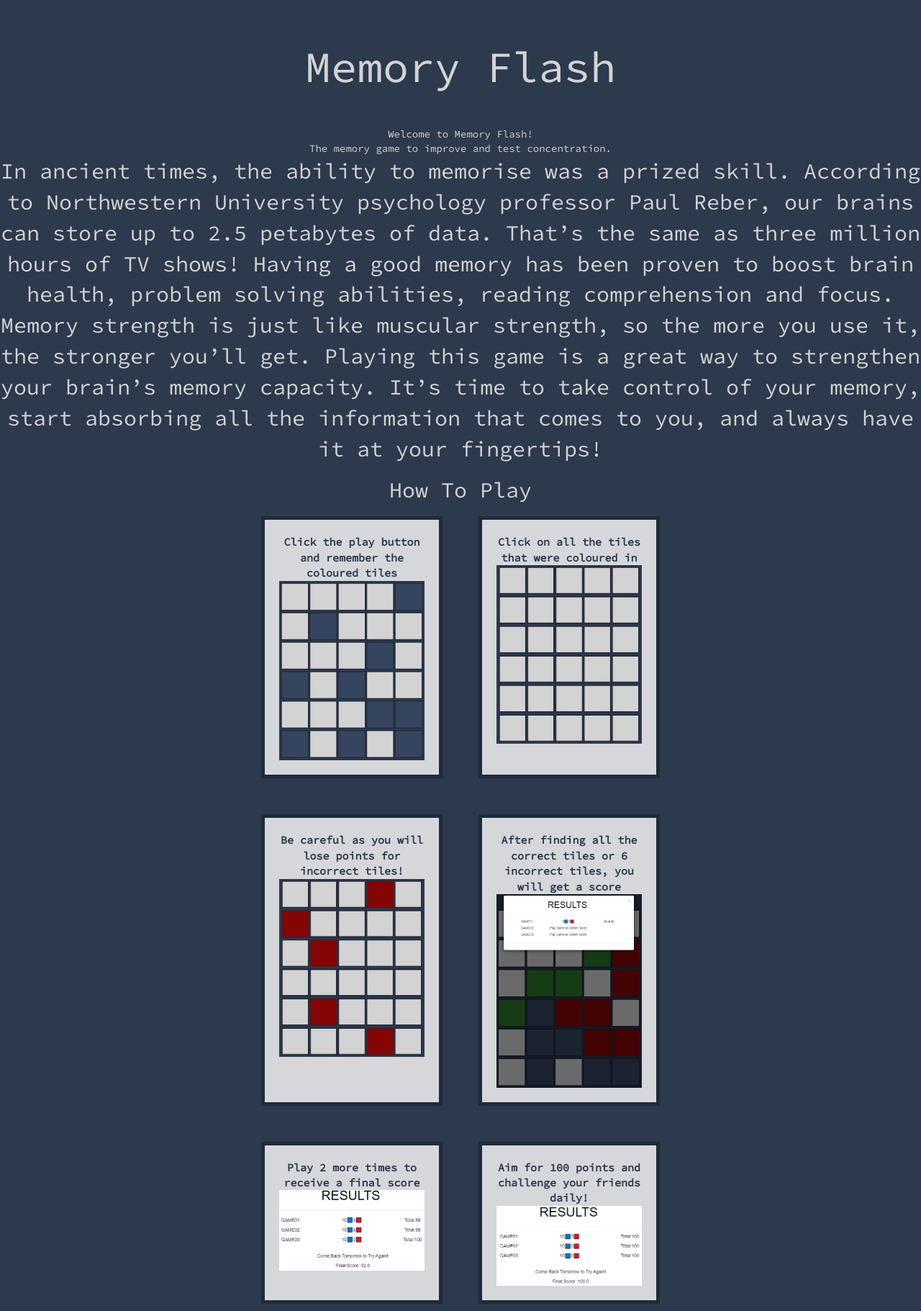
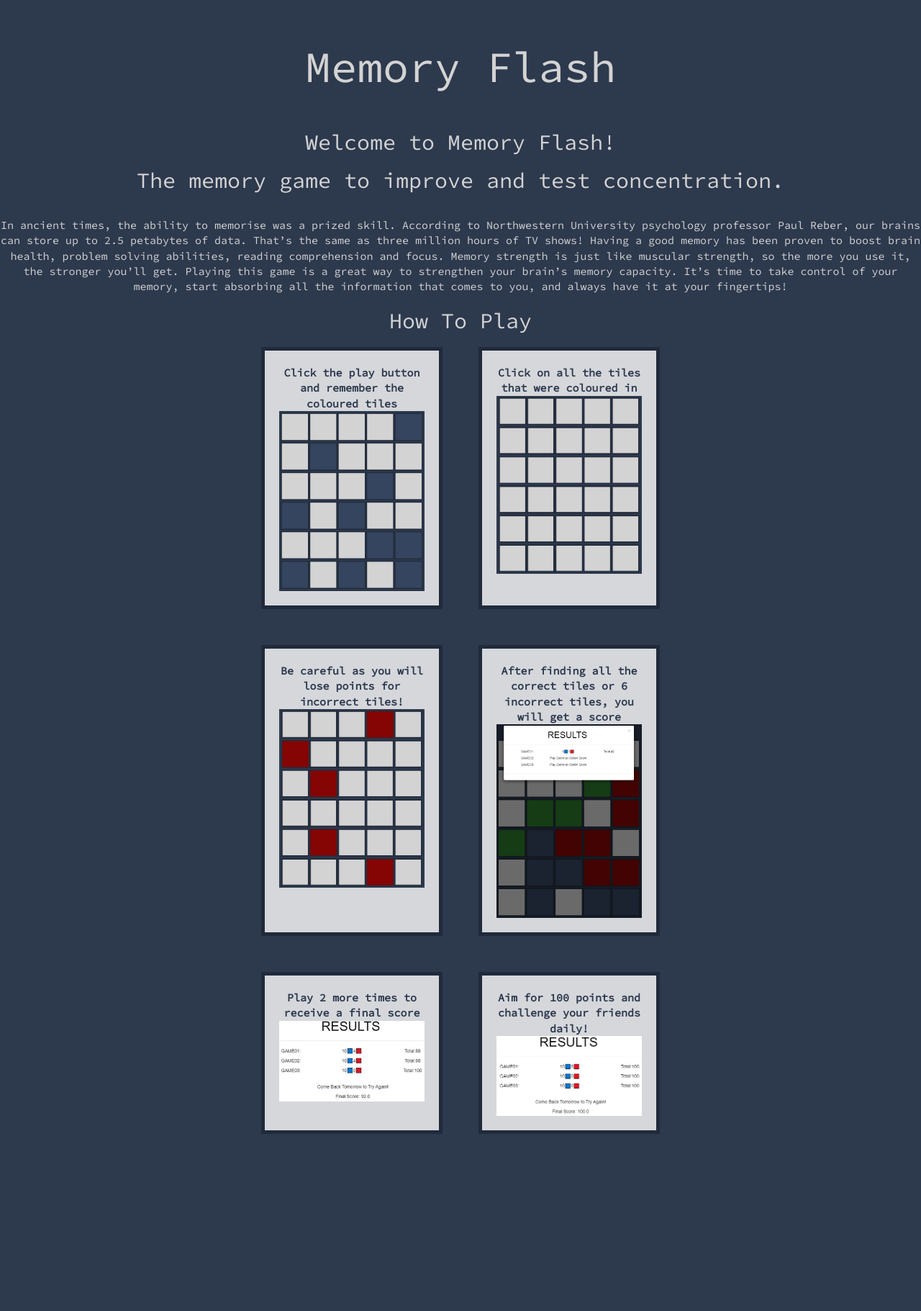
Before and after one commit to jakobdorian/CITS3403-Project, a Flask app: page / in a window 1280 px wide. Shown: the part 52-1873 px from the top of the page at 72% size. After the commit the page ends 1627 px from the top, so only its background shows below. Run offline with Flask 2, Linux system fonts and the light colour scheme; some libraries are stand-ins or nearby versions.

Commit message:
Home page Styling
Css changes.

```diff
--- a/app/static/css/stylesheet.css
+++ b/app/static/css/stylesheet.css
@@ -11,6 +11,12 @@ h1 {
     font-size: 60px;
 }
 
+ul{
+    display: inline-block;
+    text-align: left;
+    list-style-type: square;
+}
+
 button, input {
     color: black !important;
 }
@@ -19,6 +25,12 @@ img{
     max-width: 100%;
     max-height: 100%;
     object-fit: fill;
+}
+
+.para{
+    max-width: 1300px;
+    margin: auto;
+    font-size: 15px;
 }
 
 .empty{
@@ -81,11 +93,7 @@ body {
     font-family: 'Source Code Pro', monospace;
 }
 
-ul{
-    display: inline-block;
-    text-align: left;
-    list-style-type: square;
-}
+
 
 a {
     color: lightgrey !important;
--- a/app/templates/home.html
+++ b/app/templates/home.html
@@ -1,36 +1,70 @@
-{% extends "base.html"%}
-
-{% block content %}
+{% extends "base.html"%} {% block content %}
 <h1>Memory Flash</h1>
 
-    <div class = "center">
-        <p1>Welcome to Memory Flash!  </p1> <br>
+<div class="center">
+  <p>Welcome to Memory Flash! </p>
+  <p>The memory game to improve and test concentration.</p><br />
 
-        <p2>The memory game to improve and test concentration.</p2>
-        <p> In ancient times, the ability to memorise was a prized skill. According to Northwestern University psychology professor Paul Reber, our brains can store up to 2.5 petabytes of data. That’s the same as three million hours of TV shows! Having a good memory has been proven to boost brain health, problem solving abilities, reading comprehension and focus. Memory strength is just like muscular strength, so the more you use it, the stronger you’ll get. Playing this game is a great way to strengthen your brain’s memory capacity. It’s time to take control of your memory, start absorbing all the information that comes to you, and always have it at your fingertips!</p>
+  <div class="para">
+  <p1>
+    In ancient times, the ability to memorise was a prized skill. According to
+    Northwestern University psychology professor Paul Reber, our brains can
+    store up to 2.5 petabytes of data. That’s the same as three million hours of
+    TV shows! Having a good memory has been proven to boost brain health,
+    problem solving abilities, reading comprehension and focus. Memory strength
+    is just like muscular strength, so the more you use it, the stronger you’ll
+    get. Playing this game is a great way to strengthen your brain’s memory
+    capacity. It’s time to take control of your memory, start absorbing all the
+    information that comes to you, and always have it at your fingertips!
+  </p>
+  </div>
 
   <h2>How To Play</h2>
 
   <div class="grid-container">
-            <div class="grid-item"> Click the play button and remember the coloured tiles
-                <img src="{{ url_for('static', filename='images/full_puzzle.jpg')}}" alt="Revealed Blocks">
+    <div class="grid-item">
+      Click the play button and remember the coloured tiles
+      <img
+        src="{{ url_for('static', filename='images/full_puzzle.jpg')}}"
+        alt="Revealed Blocks"
+      />
     </div>
-            <div class="grid-item"> Click on all the tiles that were coloured in
-                <img src="{{ url_for('static', filename='images/empty_board.jpg')}}" alt="Empty Board">
+    <div class="grid-item">
+      Click on all the tiles that were coloured in
+      <img
+        src="{{ url_for('static', filename='images/empty_board.jpg')}}"
+        alt="Empty Board"
+      />
     </div>
-            <div class="grid-item">Be careful as you will lose points for incorrect tiles!
-                <img src="{{ url_for('static', filename='images/incorrect_tile.jpg')}}" alt="Incorrect Tile">
+    <div class="grid-item">
+      Be careful as you will lose points for incorrect tiles!
+      <img
+        src="{{ url_for('static', filename='images/incorrect_tile.jpg')}}"
+        alt="Incorrect Tile"
+      />
     </div>
-            <div class="grid-item">After finding all the correct tiles or 6 incorrect tiles, you will get a score
-                <img src="{{ url_for('static', filename='images/results_1.jpg')}}" alt="First Result">
+    <div class="grid-item">
+      After finding all the correct tiles or 6 incorrect tiles, you will get a
+      score
+      <img
+        src="{{ url_for('static', filename='images/results_1.jpg')}}"
+        alt="First Result"
+      />
     </div>
-            <div class="grid-item">Play 2 more times to receive a final score
-                <img src="{{ url_for('static', filename='images/results_full.jpg')}}" alt="Final Result">
+    <div class="grid-item">
+      Play 2 more times to receive a final score
+      <img
+        src="{{ url_for('static', filename='images/results_full.jpg')}}"
+        alt="Final Result"
+      />
     </div>
-            <div class="grid-item">Aim for 100 points and challenge your friends daily!
-                <img src="{{ url_for('static', filename='images/full_score.jpg')}}" alt="Full Score">
+    <div class="grid-item">
+      Aim for 100 points and challenge your friends daily!
+      <img
+        src="{{ url_for('static', filename='images/full_score.jpg')}}"
+        alt="Full Score"
+      />
     </div>
-
   </div>
 </div>
 {% endblock %}
```
Lines whose indentation alone changed are shown as unchanged.
